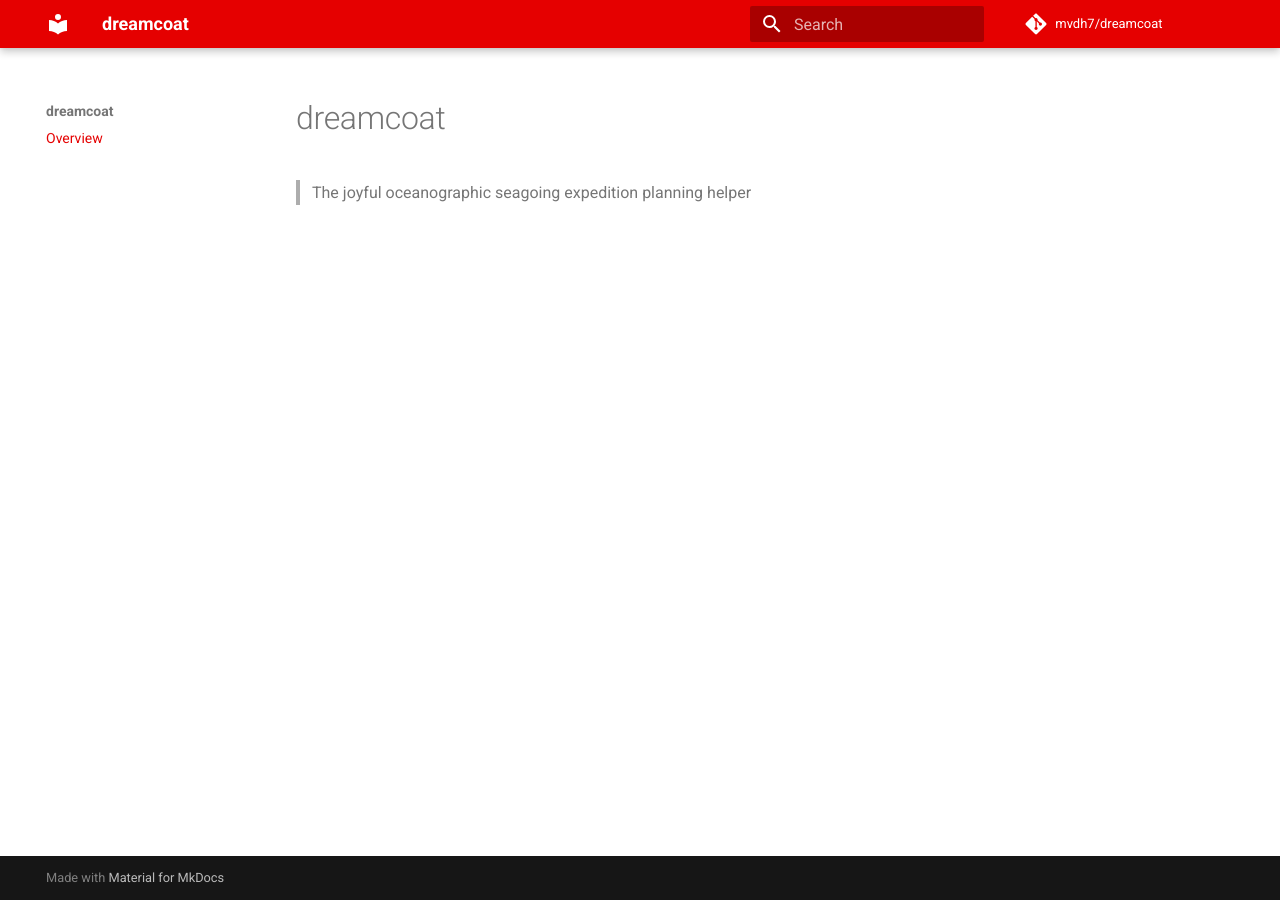
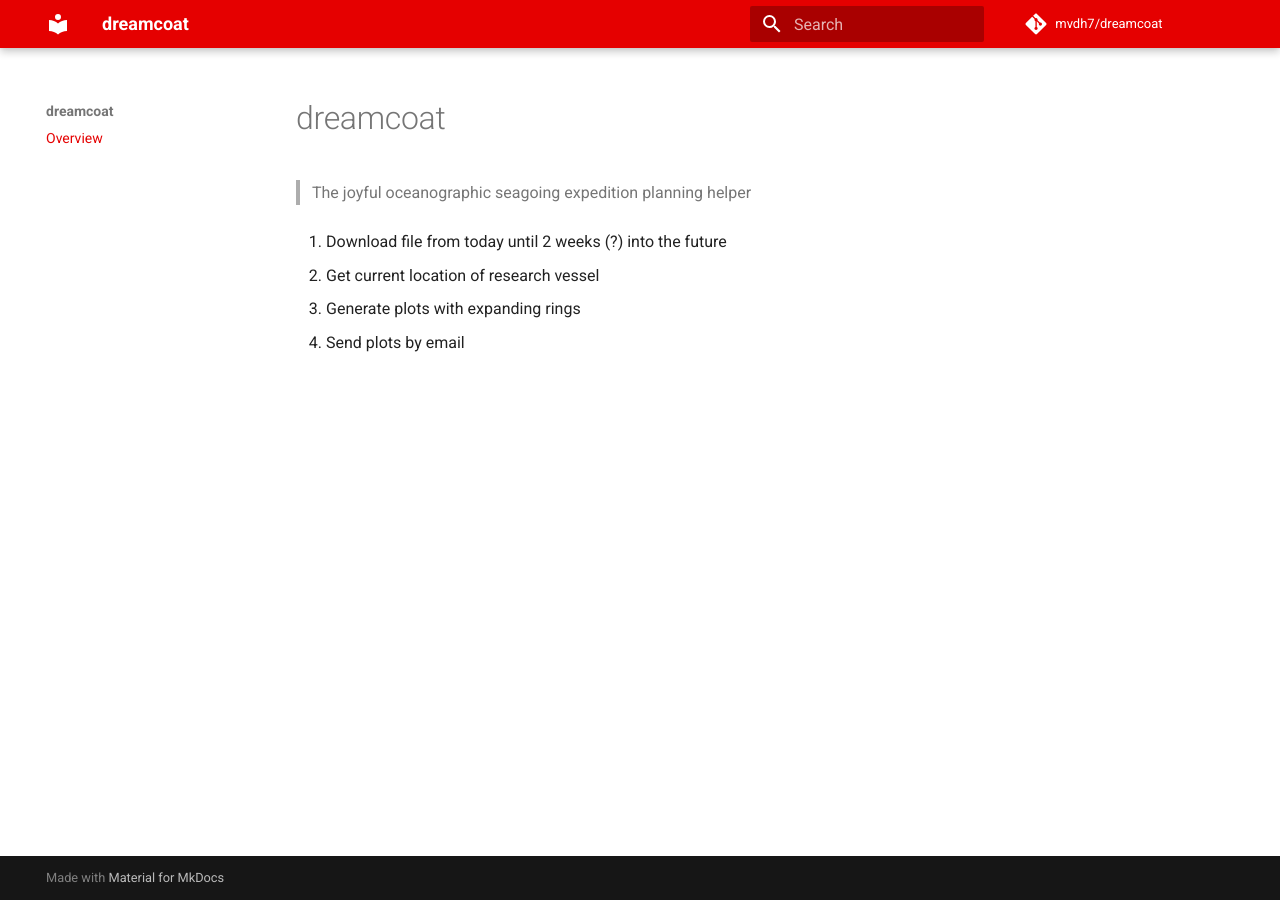
Before and after one commit to mvdh7/dreamcoat, an MkDocs documentation site: the page built from docs/index.md, in a window 1280 px wide. Built offline with MkDocs 1.6.1 and Material for MkDocs 9.7.7, drawn with Linux system fonts in a browser that asks for light colours; comment, search, counter and statistics services are not loaded.

Commit message:
Add plans

```diff
--- a/docs/index.md
+++ b/docs/index.md
@@ -1,3 +1,11 @@
 # dreamcoat
 
 > The joyful oceanographic seagoing expedition planning helper
+
+  1. Download file from today until 2 weeks (?) into the future
+
+  2. Get current location of research vessel
+
+  3. Generate plots with expanding rings
+
+  4. Send plots by email
```
